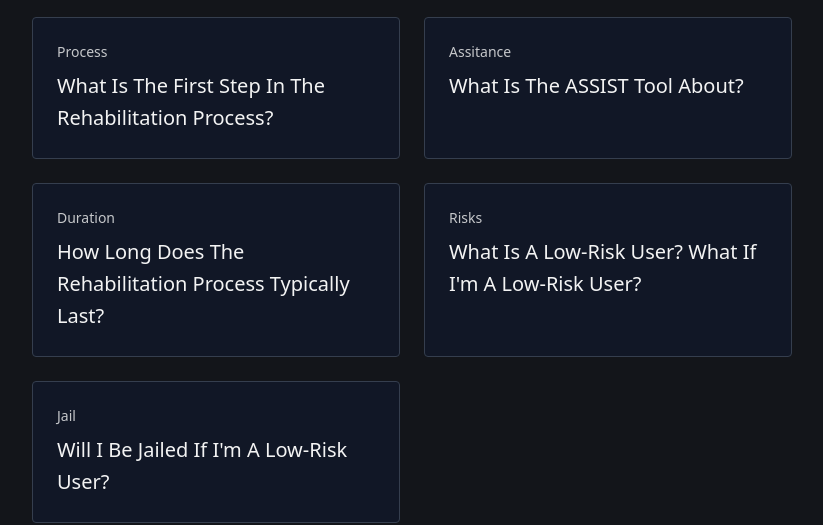
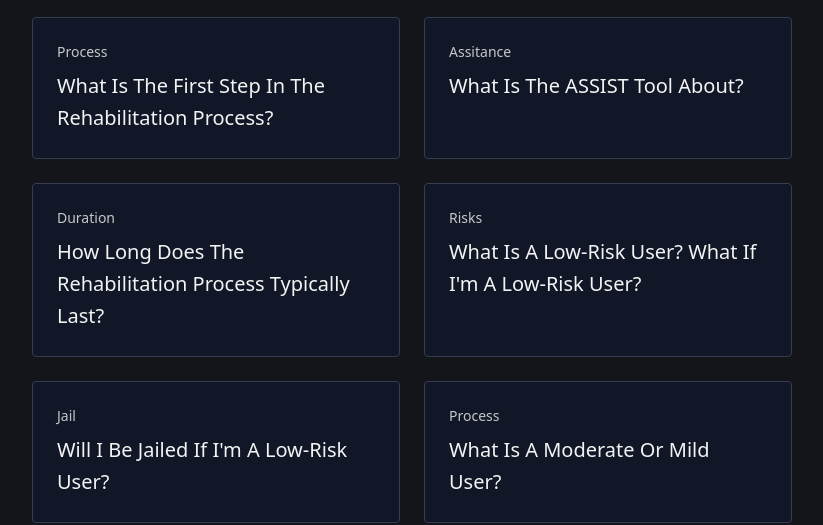
Before and after one commit to wvsu-cict-code/pedro, an Astro site: page / in a window 1280 px wide. Shown: the part 303-828 px from the top of the page, without its empty margins (228-1051 px from the left). Built offline with nearby package versions, Linux system fonts and the light colour scheme; Astro itself is replaced by a stand-in of ours.

Commit message:
New privacy page.

```diff
--- a/src/components/Chat.tsx
+++ b/src/components/Chat.tsx
@@ -14,6 +14,8 @@ const fuseOptions = {
 		"body"
 	]
 }
+
+const wait_time = 1500
 
 const fuse = new Fuse(data, fuseOptions);
 
@@ -34,7 +36,7 @@ export default function Chat() {
     const [questions_visible, toggleQuestions] = useState(true)
     const [conversations, setConverstations] = useState<IConverstions>([])
     const [is_loading, setLoading] = useState(false)
-    const [result_count, setResultCount] = useState(5)
+    const [result_count, setResultCount] = useState(6)
 
     useEffect(() => {
         let timer:any = null;
@@ -42,7 +44,7 @@ export default function Chat() {
           timer = setInterval(() => {
             setLoading(false)
             replyMessage(chatbox_text)
-          }, 1000);
+          }, wait_time);
         }
         return () => {
           clearInterval(timer);
```
Also changed, not shown: src/pages/privacy.astro (added).
